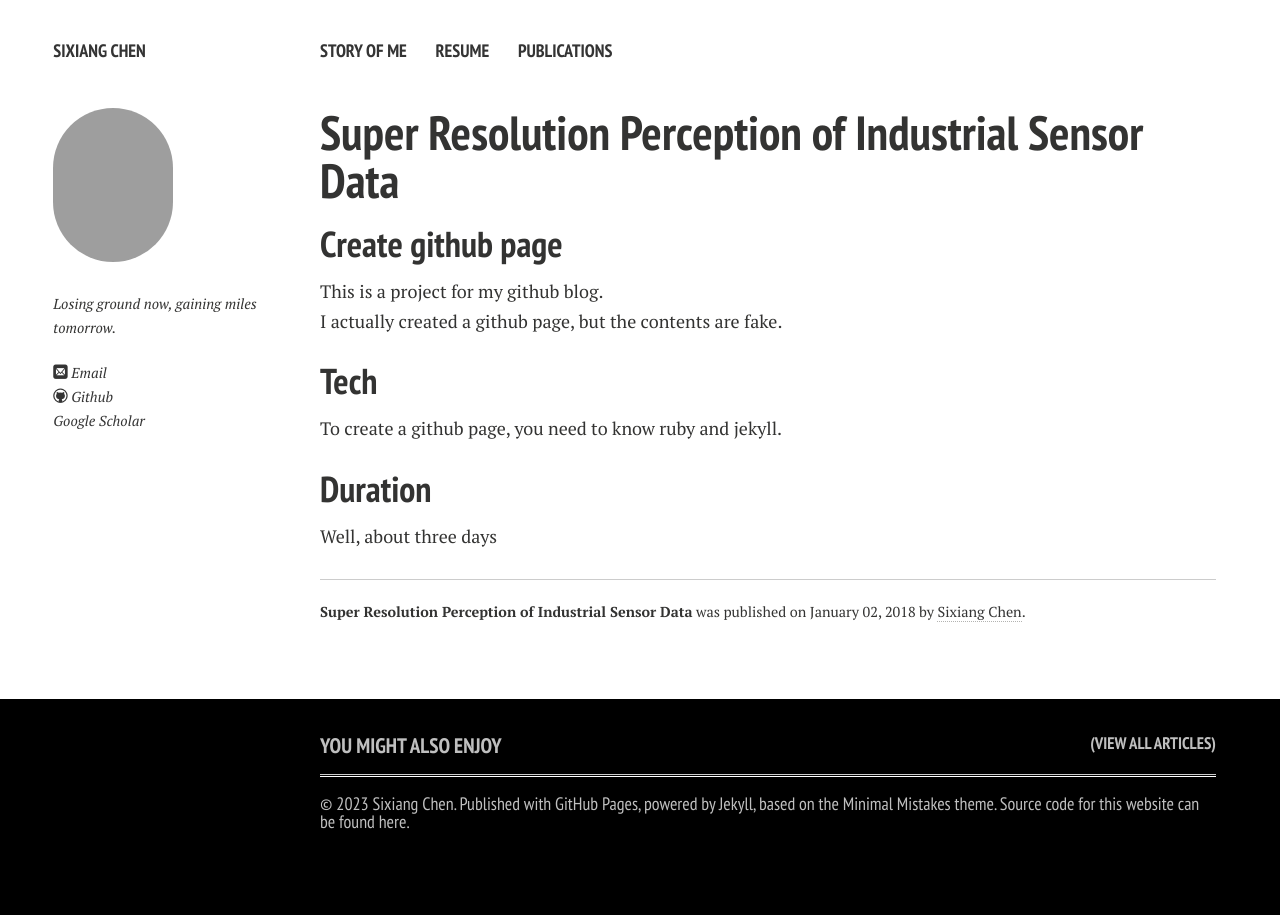
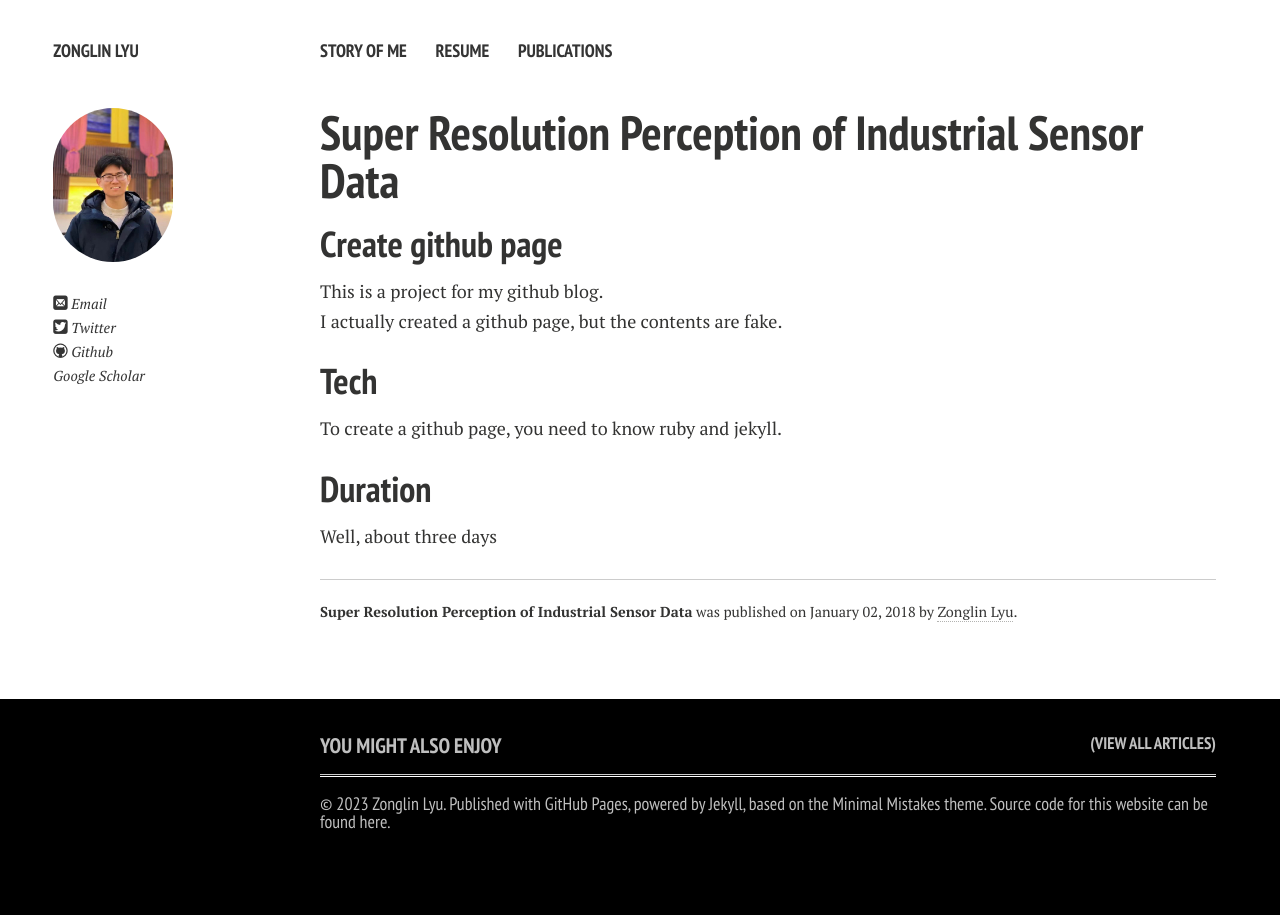
Before and after one commit to ZonglinL/ZonglinL.github.io, a Jekyll site: the page built from _posts/2018-01-02-SRP.md, in a window 1280 px wide. Built offline with Jekyll 4.4.1, drawn with Linux system fonts in a browser that asks for light colours; nearby versions of some CDN libraries; comment, search, counter and statistics services are not loaded; a style sheet for code colours, icons or effects is not loaded.

Commit message:
Update _config.yml

```diff
--- a/_config.yml
+++ b/_config.yml
@@ -1,31 +1,22 @@
-title: Sixiang Chen
-# tagline: Two roads diverged in woods, I took the one less traveled by.
-description: Losing ground now, gaining miles tomorrow.
-#Comment out url when working locally to resolve base urls correctly
-url: https://Ephemeral182.github.io
+title: Zonglin Lyu
+
+url: https://ZonglinL.github.io
 
 # Owner/author information
 owner:
-  name: Sixiang Chen
-  avatar: myself_art2.jpg
-  description: Losing ground now, gaining miles tomorrow.
+  name: Zonglin Lyu
+  avatar: Zonglin.jpg
+
 #  bio:
-  email: ephemeral182@gmail.com
-  # Social networking links are used in author-bio sidebar. Update and remove as you like.
-  # twitter: lancecai2002
-  # facebook: caihanlin2002
-  github: Ephemeral182
-  # linkedin: hanlin-cai-07b53b23b
-  scholar: https://scholar.google.com.hk/citations?user=EtljKSgAAAAJ&hl=zh-CN
-  # instagram: lancecai2002
-  # lastfm:
-  # tumblr:
-  # For Google Authorship https://plus.google.com/authorship
-  # google_plus:
+  email: zonglinlyu123123@gmail.com
+  twitter: ZonglinLyu123
+  github: ZonglinL
+  scholar: https://scholar.google.com/citations?user=sr01KV4AAAAJ&hl=en
+
 
 # Analytics and webmaster tools stuff goes here
 # https://search.google.com/search-console/ownership
-google_verify: "X1LRTauZ1eJD4V3y9I200jDnb--mL3_HYfUnQc8UfVs"
+# google_verify: "X1LRTauZ1eJD4V3y9I200jDnb--mL3_HYfUnQc8UfVs"
 
 # https://ssl.bing.com/webmaster/configure/verify/ownership Option 2 content= goes here
 # bing_verify: ""
```
